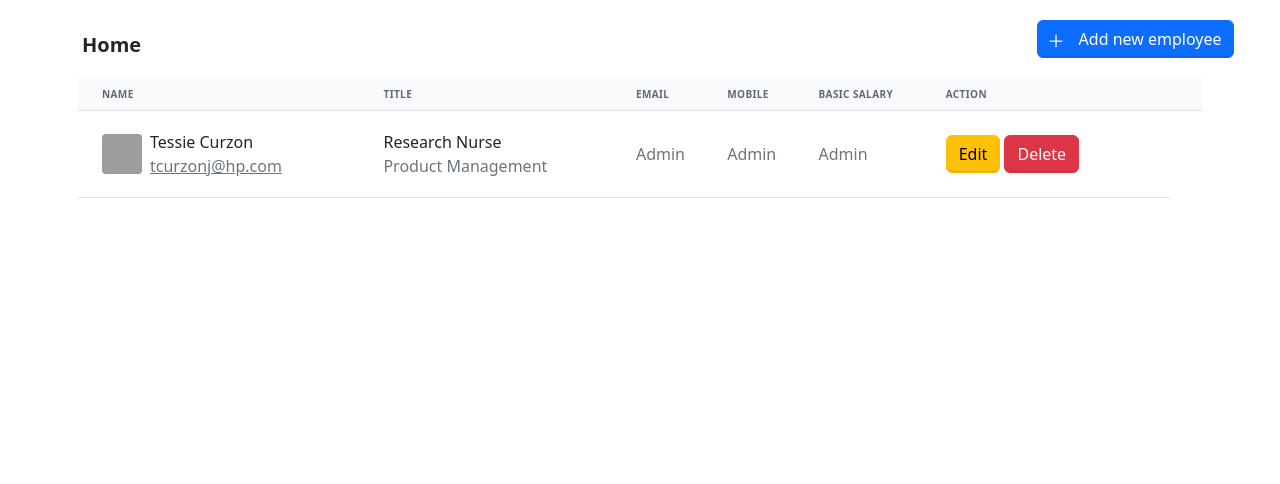
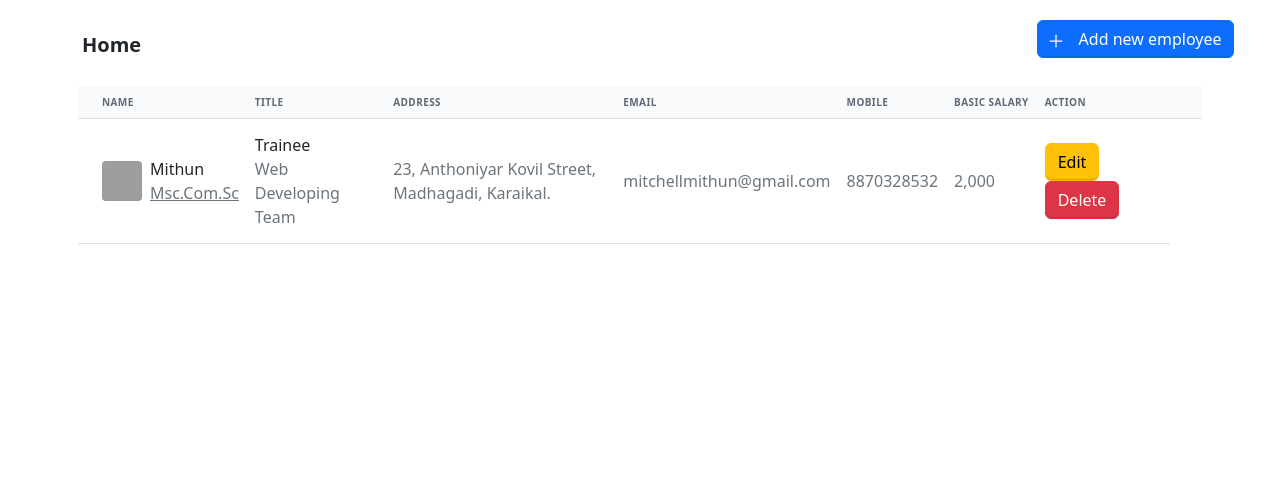
Before and after one commit to Mithun1730/mithun-project-template, a PHP site: page / in a window 1280 px wide. Shown: the part 128-612 px from the top of the page. Run offline with PHP 8.4, Linux system fonts and the light colour scheme; grey boxes are pictures that could not be loaded.

Commit message:
Changed 12:05

```diff
--- /dev/null
+++ b/connect.php
@@ -0,0 +1,6 @@
+<?php
+$conn=mysqli_connect('localhost','root',"",'payroll');
+if($conn){
+echo "connected";
+}
+?>
--- a/index.php
+++ b/index.php
@@ -27,7 +27,7 @@
                     Add new employee
                   </a>
                   </div>
-
+<form action="add.php" method="post">
                   <div class="modal fade" id="modal-report" tabindex="-1" aria-labelledby="modal-report" aria-hidden="true">
                      <div class="modal-dialog">
                         <div class="modal-content">
@@ -38,7 +38,6 @@
 
 
                           <div class="modal-body">
-
                           <div class="mb-3">
                               <label class="form-label">Name</label>
                               <input type="text" class="form-control" name="example-text-input" placeholder="Input placeholder">
@@ -60,6 +59,11 @@
                           </div>
 
                           <div class="mb-3">
+                              <label class="form-label">Basic Salary</label>
+                              <input type="tel" class="form-control" autocomplete="off">
+                            </div>
+
+                          <div class="mb-3">
                               <label class="form-label">Phone number</label>
                               <input type="tel" class="form-control" autocomplete="off">
                             </div>
@@ -76,13 +80,14 @@
                 </div>
                 </div>
                 </div>
-
+                </form>
 
                 <table class="table table-vcenter table-mobile-md card-table">
                       <thead>
                         <tr>
                           <th>Name</th>
                           <th>Title</th>
+                          <th>Address</th>
                           <th>Email</th>
                           <th>Mobile</th>
                           <th>Basic Salary</th>
@@ -96,23 +101,26 @@
                             <div class="d-flex py-1 align-items-center">
                               <span class="avatar me-2" style="background-image: url(./static/avatars/008f.jpg)"></span>
                               <div class="flex-fill">
-                                <div class="font-weight-medium">Tessie Curzon</div>
-                                <div class="text-muted"><a href="#" class="text-reset">tcurzonj@hp.com</a></div>
+                                <div class="font-weight-medium">Mithun</div>
+                                <div class="text-muted"><a href="#" class="text-reset">Msc.Com.Sc</a></div>
                               </div>
                             </div>
                           </td>
                           <td data-label="Title">
-                            <div>Research Nurse</div>
-                            <div class="text-muted">Product Management</div>
+                            <div>Trainee</div>
+                            <div class="text-muted">Web Developing Team</div>
                           </td>
                           <td class="text-muted" data-label="Role">
-                            Admin
+                          23, Anthoniyar Kovil Street, Madhagadi, Karaikal.
                           </td>
                           <td class="text-muted" data-label="Role">
-                            Admin
+                          mitchellmithun@gmail.com
                           </td>
                           <td class="text-muted" data-label="Role">
-                            Admin
+                            8870328532
+                          </td>
+                          <td class="text-muted" data-label="Role">
+                            2,000
                           </td>
                           <td>
                             <div class="btn-list flex-nowrap">
@@ -183,6 +191,11 @@
                           </div>
 
                           <div class="mb-3">
+                              <label class="form-label">Basic Salary</label>
+                              <input type="tel" class="form-control" autocomplete="off">
+                            </div>
+
+                          <div class="mb-3">
                               <label class="form-label">Phone number</label>
                               <input type="tel" class="form-control" autocomplete="off">
                             </div>
```
Also changed, not shown: add.php (+3 -16 lines).
